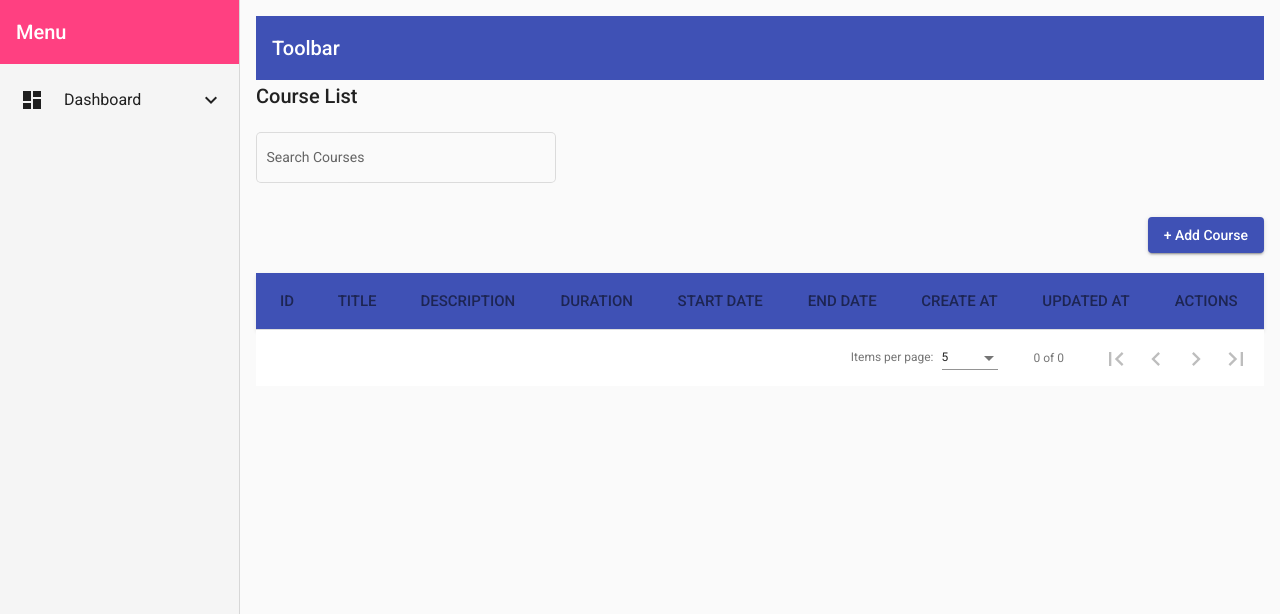
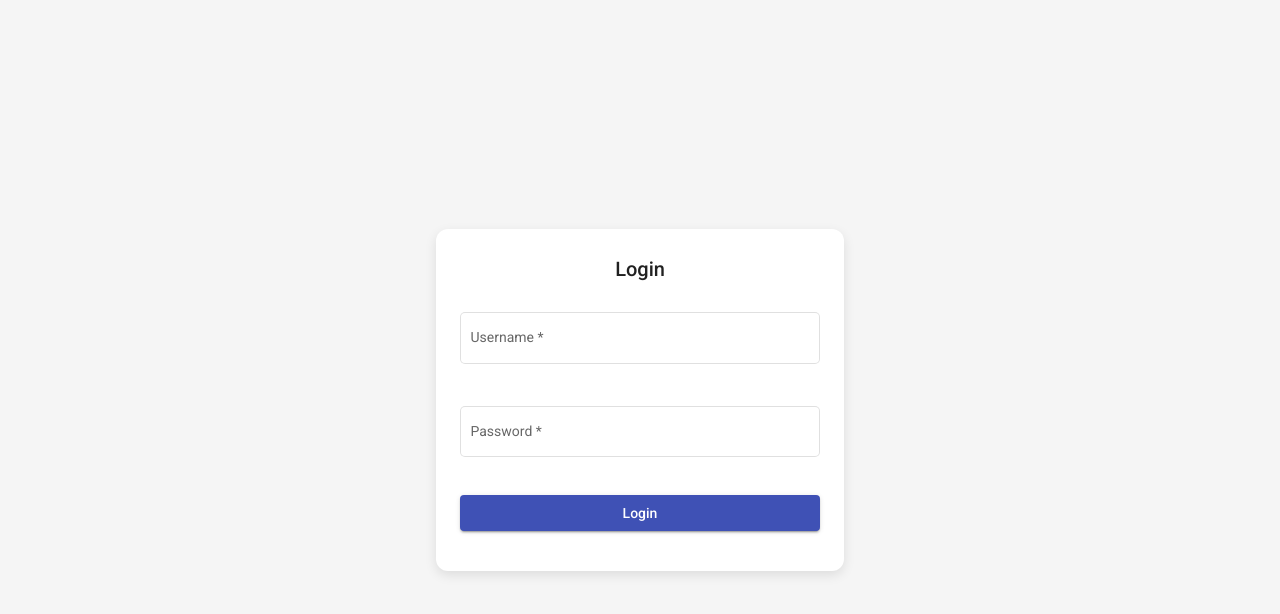
Before and after one commit to vjking007/Course-Management-Angular, an Angular app: page /login in a window 1280 px wide. Before the commit this address led to /admin/courses. Shown: the top 614 px of the page. Built offline with nearby package versions, Linux system fonts and the light colour scheme; no server answers.

Commit message:
Added Login Functionality

```diff
--- /dev/null
+++ b/src/app/core/guards/auth.guard.ts
@@ -0,0 +1,19 @@
+import { Injectable } from '@angular/core';
+import { ActivatedRouteSnapshot, CanActivate, Router, RouterStateSnapshot, UrlTree } from '@angular/router';
+import { Observable } from 'rxjs';
+import { AuthService } from 'src/app/services/auth.service';
+
+@Injectable({
+  providedIn: 'root'
+})
+export class AuthGuard implements CanActivate {
+
+  constructor(private router: Router, private auth:AuthService) {}
+
+  canActivate(): boolean | UrlTree {
+    const isLoggedIn = this.auth.isLoggedIn();
+    console.log(isLoggedIn);
+    return isLoggedIn ? true : this.router.createUrlTree(['/login']);
+  }
+
+}
--- a/src/app/layout/dashboard-layout/sidebar/sidebar.component.html
+++ b/src/app/layout/dashboard-layout/sidebar/sidebar.component.html
@@ -13,6 +13,7 @@
 <div *ngIf="isDashboardOpen" style="padding-left: 24px;">
   <a mat-list-item routerLink="/admin/courses">Courses</a>
   <a mat-list-item routerLink="/admin/courses/add">Add Course</a>
+  <a mat-list-item (click)="logout()">Logout</a>
 </div>
 
 </mat-nav-list>
--- a/src/app/layout/dashboard-layout/sidebar/sidebar.component.ts
+++ b/src/app/layout/dashboard-layout/sidebar/sidebar.component.ts
@@ -1,4 +1,5 @@
 import { Component, OnInit } from '@angular/core';
+import { Router } from '@angular/router';
 
 @Component({
   selector: 'app-sidebar',
@@ -9,12 +10,15 @@ export class SidebarComponent implements OnInit {
 
   isDashboardOpen = false;
 
-  constructor() { }
+  constructor(private router:Router) { }
 
   ngOnInit(): void {
   }
   toggleDashboardMenu(): void {
     this.isDashboardOpen = !this.isDashboardOpen;
   }
-
+  logout() {
+    localStorage.removeItem('token'); // Clear auth token
+    this.router.navigate(['/login']); // Redirect to login
+  }
 }
--- a/src/app/modules/courses/courses.component.css
+++ b/src/app/modules/courses/courses.component.css
@@ -21,3 +21,18 @@ table {
     text-transform: uppercase;
     border-bottom: 1px solid #ddd;
   }
+
+  .header-toolbar {
+    display: flex;
+    justify-content: space-between;
+    align-items: center;
+    flex-wrap: wrap; /* ✅ allow wrap on small screens */
+    gap: 12px;
+    margin-bottom: 20px;
+  }
+
+  .search-field {
+    flex: 1 1 250px; /* grow/shrink, min-width 250px */
+    min-width: 250px;
+    width: 50%;;
+  }
--- a/src/app/modules/courses/courses.component.html
+++ b/src/app/modules/courses/courses.component.html
@@ -1,12 +1,14 @@
 <h2>Course List</h2>
 
-<mat-form-field appearance="outline" style="width: 300px; margin-bottom: 12px;">
+
+<div class="header-toolbar">
+
+<mat-form-field appearance="outline" class="search-field">
   <mat-label>Search Courses</mat-label>
   <input matInput (keyup)="applyFilter($event)" placeholder="Type to filter..." />
 </mat-form-field>
 
-<!-- Add Course Button -->
-<div style="text-align: right; margin-bottom: 12px;">
+  <!-- Add Course Button -->
   <button mat-raised-button color="primary" routerLink="/admin/courses/add">
     + Add Course
   </button>
--- /dev/null
+++ b/src/app/modules/login/login-routing.module.ts
@@ -0,0 +1,11 @@
+import { NgModule } from '@angular/core';
+import { RouterModule, Routes } from '@angular/router';
+import { LoginComponent } from './login.component';
+
+const routes: Routes = [{ path: '', component: LoginComponent }];
+
+@NgModule({
+  imports: [RouterModule.forChild(routes)],
+  exports: [RouterModule]
+})
+export class LoginRoutingModule { }
--- /dev/null
+++ b/src/app/modules/login/login.component.css
@@ -0,0 +1,31 @@
+.login-wrapper {
+    display: flex;
+    justify-content: center;
+    align-items: center;
+    height: 100vh;
+    background: #f5f5f5;
+  }
+
+  .login-card {
+    width: 360px;
+    padding: 24px;
+    box-shadow: 0 4px 12px rgba(0,0,0,0.1);
+    border-radius: 12px;
+  }
+
+  .full-width {
+    width: 100%;
+    margin-bottom: 16px;
+  }
+
+  .login-title {
+    text-align: center;
+    margin-bottom: 24px;
+  }
+
+  .error-text {
+    color: red;
+    margin-top: 8px;
+    display: block;
+    text-align: center;
+  }
--- /dev/null
+++ b/src/app/modules/login/login.component.html
@@ -0,0 +1,23 @@
+<div class="login-wrapper">
+    <mat-card class="login-card">
+      <h2 class="login-title">Login</h2>
+
+      <form [formGroup]="loginForm" (ngSubmit)="onSubmit()">
+        <mat-form-field appearance="outline" class="full-width">
+          <mat-label>Username</mat-label>
+          <input matInput formControlName="username" placeholder="Enter username" />
+        </mat-form-field>
+
+        <mat-form-field appearance="outline" class="full-width">
+          <mat-label>Password</mat-label>
+          <input matInput type="password" formControlName="password" placeholder="Enter password" />
+        </mat-form-field>
+
+        <button mat-raised-button color="primary" class="full-width" type="submit">Login</button>
+
+        <mat-error *ngIf="errorMessage" class="error-text">
+          {{ errorMessage }}
+        </mat-error>
+      </form>
+    </mat-card>
+  </div>
--- /dev/null
+++ b/src/app/modules/login/login.component.ts
@@ -0,0 +1,40 @@
+import { Component, OnInit } from '@angular/core';
+import { FormBuilder, Validators, FormGroup } from '@angular/forms';
+import { Router } from '@angular/router';
+import { AuthService } from 'src/app/services/auth.service';
+
+@Component({
+  selector: 'app-login',
+  templateUrl: './login.component.html',
+  styleUrls: ['./login.component.css']
+})
+export class LoginComponent implements OnInit {
+
+  errorMessage = '';
+  loginForm!:FormGroup;
+
+  constructor(private fb: FormBuilder, private auth: AuthService, private router: Router) {}
+
+  ngOnInit(): void {
+  this.loginForm = this.fb.group({
+    username: ['', Validators.required],
+    password: ['', Validators.required]
+  });
+  }
+
+  onSubmit() {
+    if (this.loginForm.invalid) return;
+
+    this.auth.login(this.loginForm.value).subscribe({
+      next: (res) => {
+        console.log(res.token);
+        this.auth.saveToken(res.token);
+        this.router.navigate(['/admin/courses']);
+      },
+      error: () => {
+        this.errorMessage = 'Invalid credentials';
+      }
+    });
+  }
+
+}
--- /dev/null
+++ b/src/app/services/auth.service.ts
@@ -0,0 +1,31 @@
+import { Injectable } from '@angular/core';
+import { HttpClient } from '@angular/common/http';
+import { Router } from '@angular/router';
+import { Observable } from 'rxjs';
+
+@Injectable({
+  providedIn: 'root'
+})
+export class AuthService {
+
+  private baseUrl = 'http://localhost:9092/auth'; // Spring Boot endpoint
+
+  constructor(private http: HttpClient, private router: Router) {}
+
+  login(credentials: { username: string; password: string }): Observable<any> {
+    return this.http.post(`${this.baseUrl}/login`, credentials);
+  }
+
+  saveToken(token: string) {
+    localStorage.setItem('token', token);
+  }
+
+  logout() {
+    localStorage.removeItem('token');
+    this.router.navigate(['/login']);
+  }
+
+  isLoggedIn(): boolean {
+    return !!localStorage.getItem('token');
+  }
+}
```
Also changed, not shown: src/app/app-routing.module.ts (+5 -3 lines), src/app/modules/login/login.module.ts (added, +30 -0 lines), 1 other file (tests, documents, lock files or other folders).
